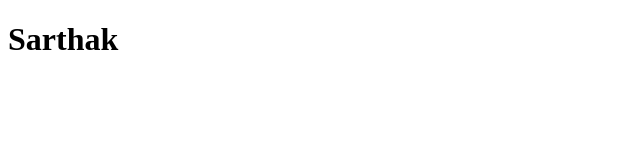
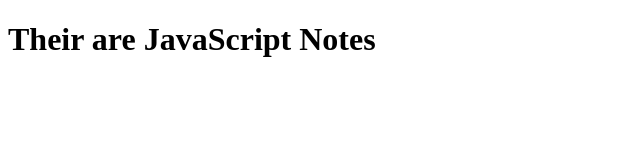
Before and after one commit to Sarthak-0723/JS-Notes, a plain HTML site: page index.html in a window 1280 px wide. Shown: the whole page, without its empty margins (0-640 px from the left). Drawn offline with Linux system fonts and the light colour scheme.

Commit message:
Update index.html
Signed-off-by: Sarthak-0723 <151820011+Sarthak-0723@users.noreply.github.com>

```diff
--- a/index.html
+++ b/index.html
@@ -6,7 +6,7 @@
     <title>It's Javascript Project</title>
 </head>
 <body>
-    <h1>Sarthak</h1>
+    <h1>Their are JavaScript Notes</h1>
     <script src="script.js"></script>
 </body>
 </html>
```
